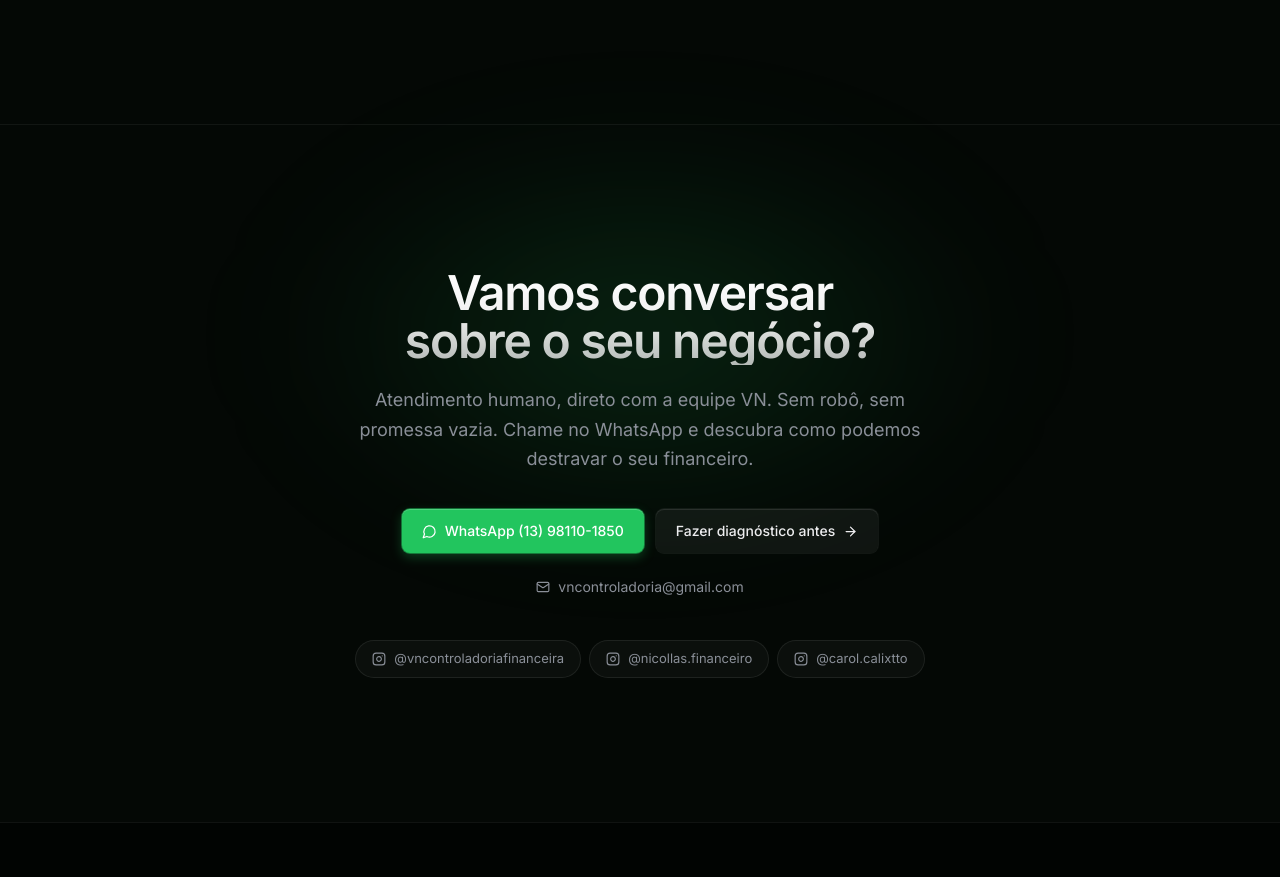
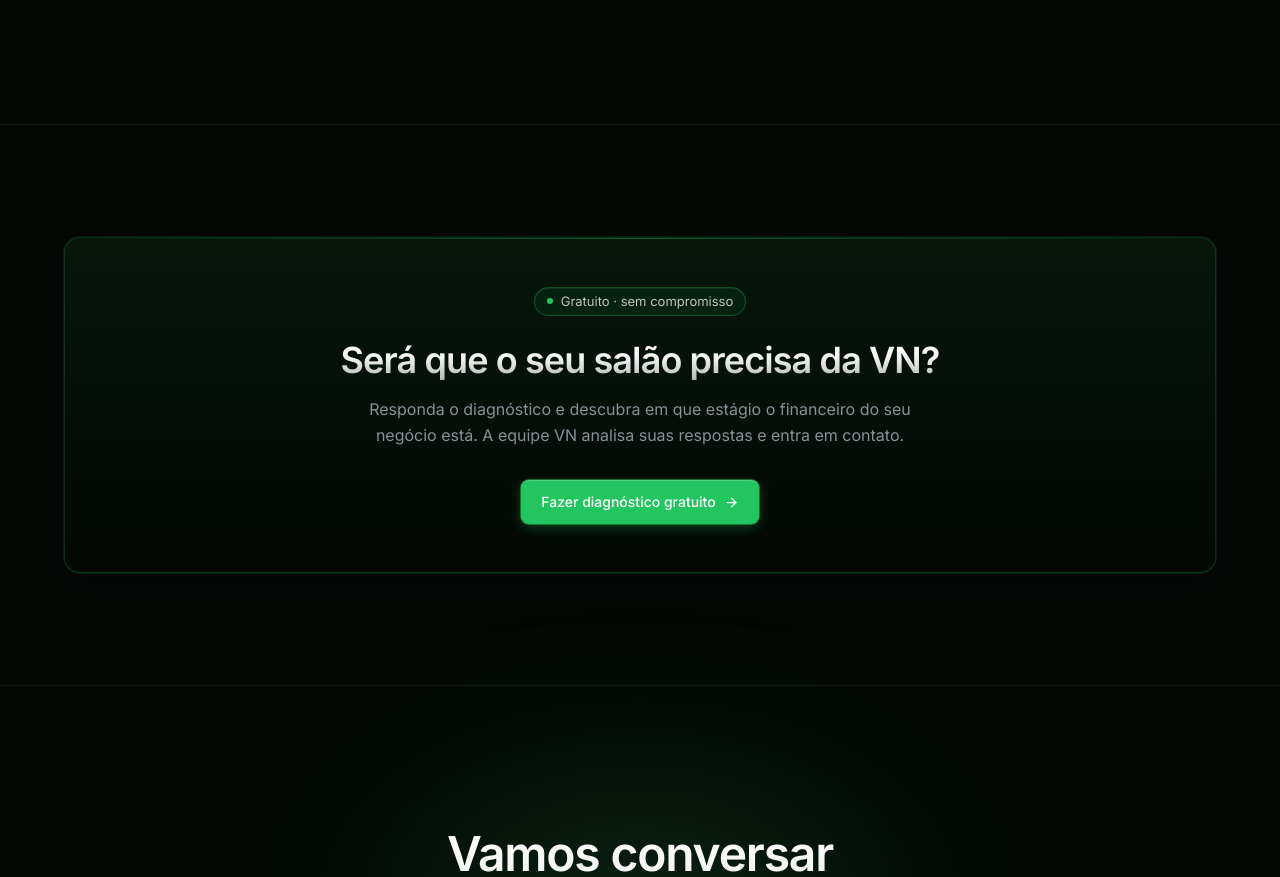
Before and after one commit to vncontroladoria-cmd/Site, a Next.js app: page / in a window 1280 px wide. Shown: the part 7280-8157 px from the top of the page. Built offline with nearby package versions, Linux system fonts and the light colour scheme.

Commit message:
Add ChamadaDiagnostico component to page

```diff
--- a/src/app/page.tsx
+++ b/src/app/page.tsx
@@ -1,4 +1,5 @@
 import { Faq } from "@/components/sections/faq";
+import { ChamadaDiagnostico } from "@/components/sections/chamada-diagnostico";
 import { Equipe } from "@/components/sections/equipe";
 import { Features } from "@/components/sections/features";
 import { FinalCta } from "@/components/sections/final-cta";
@@ -23,6 +24,7 @@
         <Equipe />
         <Pricing />
         <Faq />
+        <ChamadaDiagnostico />
         <FinalCta />
       </main>
       <SiteFooter />
```
